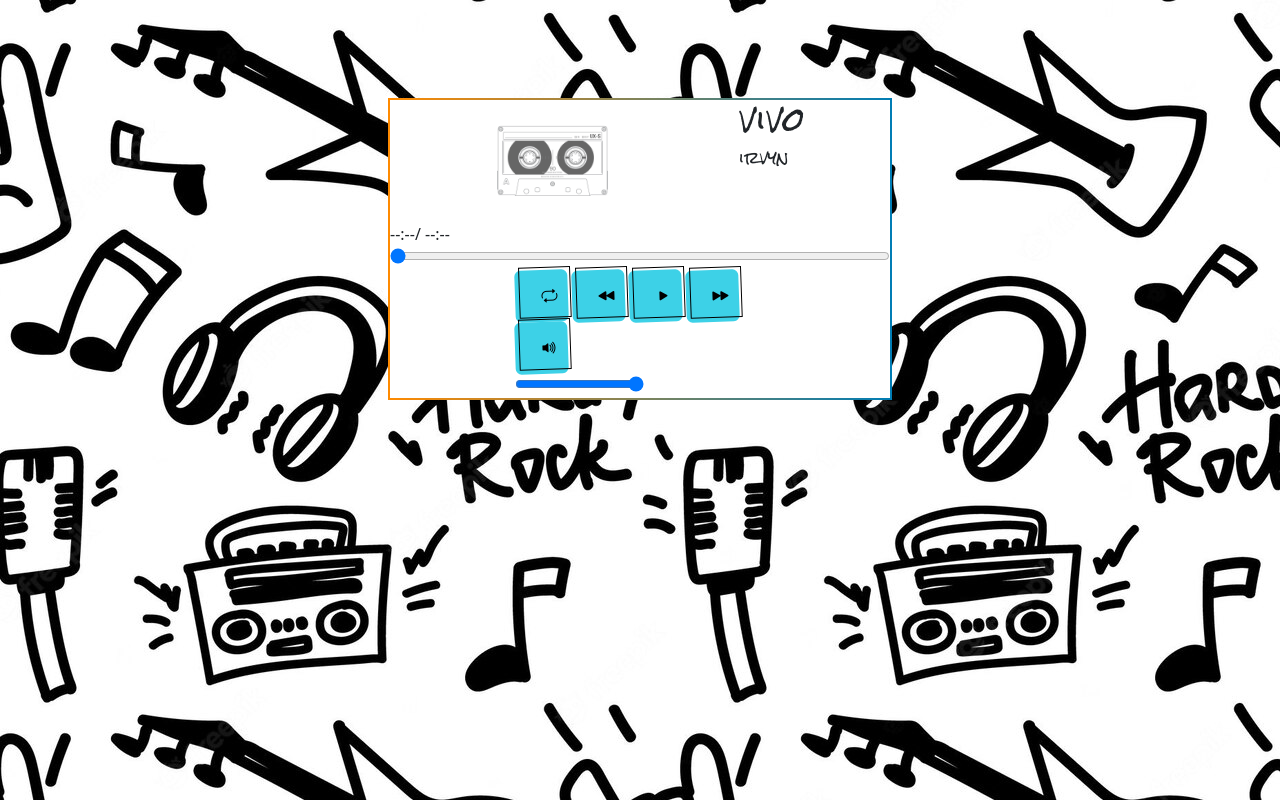
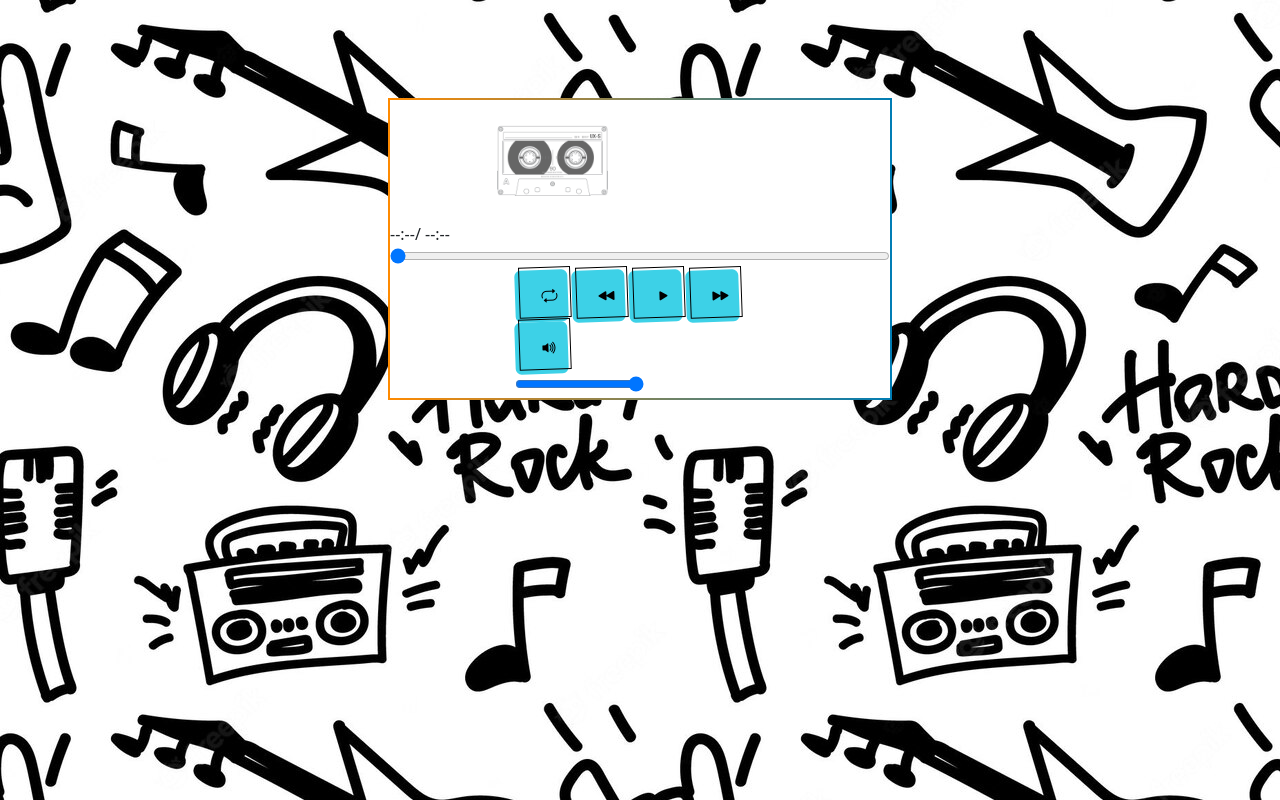
Before and after one commit to RoyalMasterDevs/proyecto2_irvynzi, a plain HTML site: page index.html in a window 1280 px wide. Drawn offline with nearby package versions, Linux system fonts and the light colour scheme.

Commit message:
se modifica index, para generar push request

```diff
--- a/index.html
+++ b/index.html
@@ -28,8 +28,8 @@
 
 <div class="row">
     <div class="col-sm-8"><img src="image/cassete_tape.gif" class="img_cassette"> </div>
-    <div class="col-sm-4"> <h2 id="song-name" class="song-name">vivo</h2>
-        <p id="song-author" class="song-author">irvyn</p></div>
+    <div class="col-sm-4"> <h2 id="song-name" class="song-name"></h2>
+        <p id="song-author" class="song-author"></p></div>
   </div>
 
 
```
